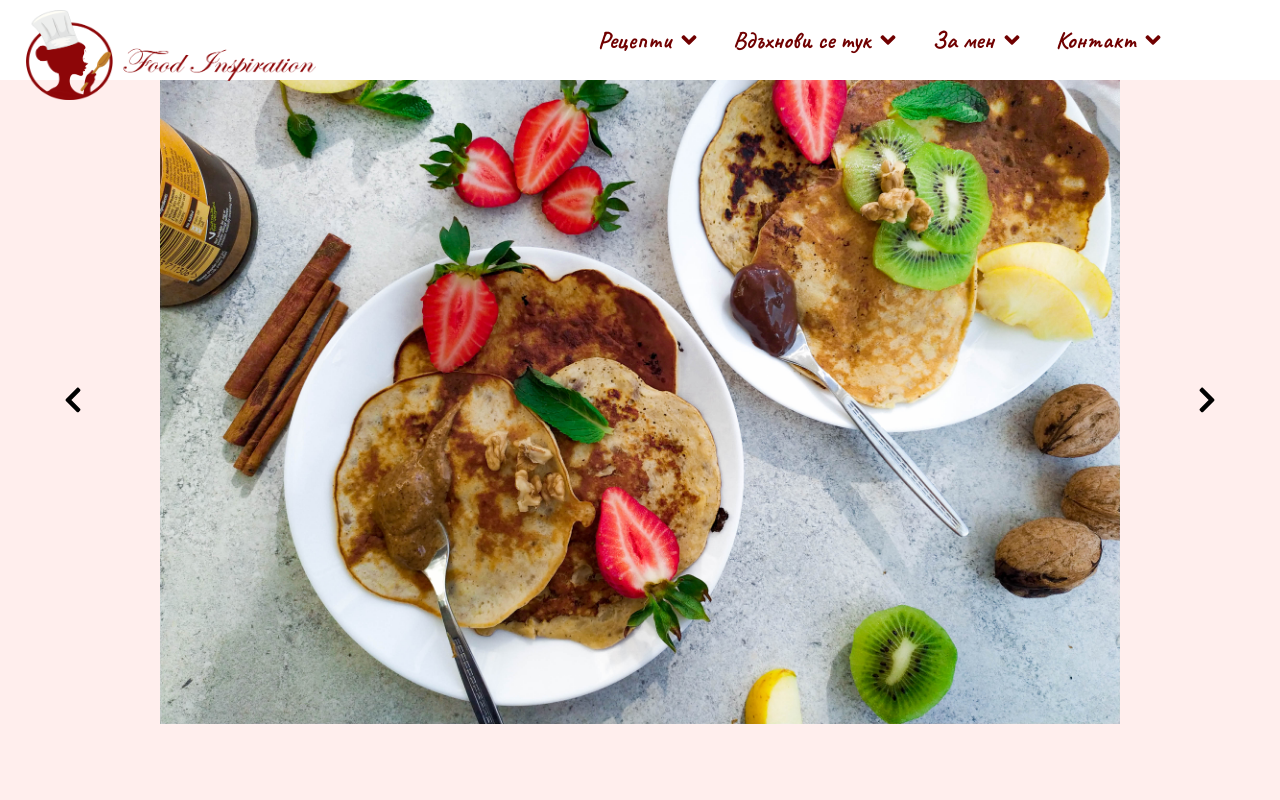
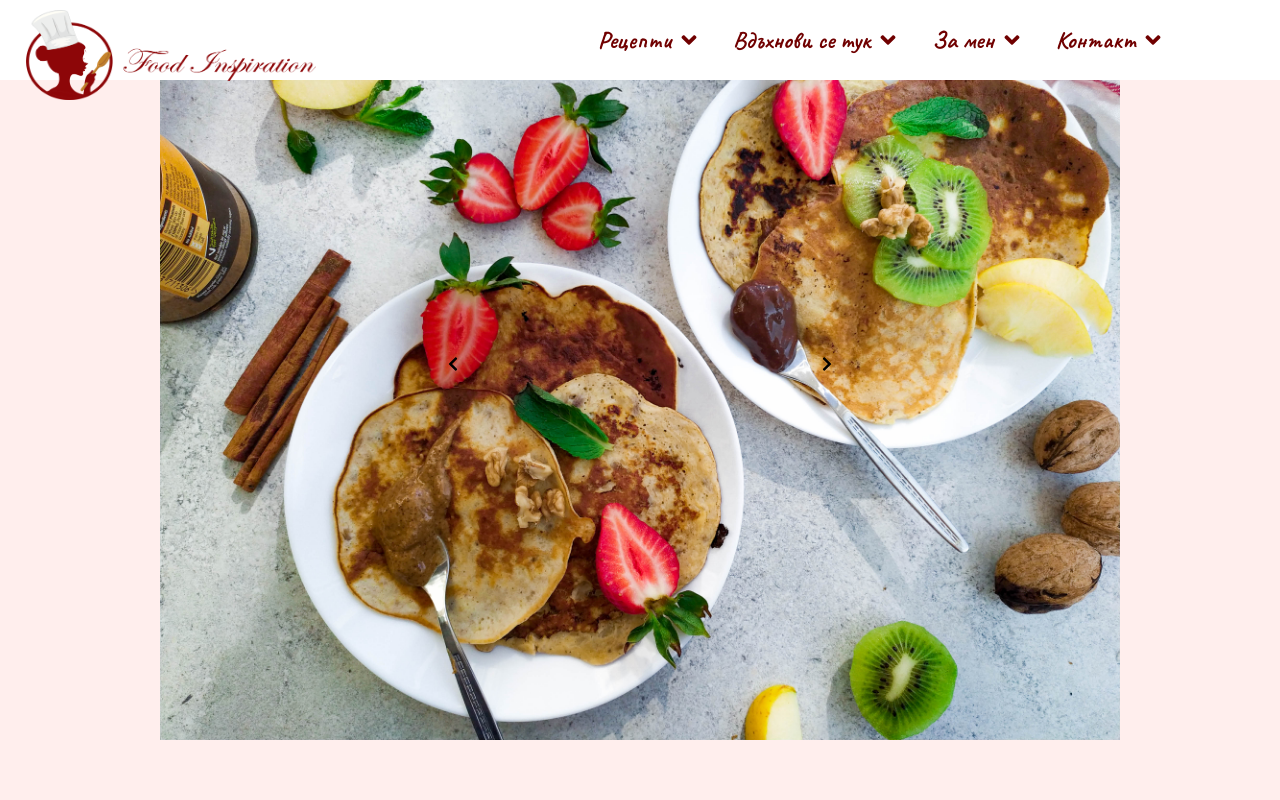
Before and after one commit to jddimov/food-blog, a React (Create React App) app: page / in a window 1280 px wide. Shown: the top 800 px of the page. Built offline with nearby package versions, Linux system fonts and the light colour scheme.

Commit message:
Carousel styling.

```diff
--- a/src/components/slideshow/components/Deck.js
+++ b/src/components/slideshow/components/Deck.js
@@ -5,6 +5,7 @@ import one from "../../Carousel/pics/(3).jpg"
 import four from '../../Carousel/pics/(4).jpg'
 import five from '../../Carousel/pics/(5).jpg'
 import six from '../../Carousel/pics/(6).jpg'
+import varna from '../../Carousel/pics/varna.jpg'
 
 import Card from './Card.js';
 
@@ -14,7 +15,7 @@ class Deck extends Component {
 
         this.state = {
             cards: [
-                <Card picsum={one} id="one" key="one" />,
+                <Card picsum={varna} id="one" key="one" />,
                 <Card picsum={four} id="two" key="two" />,
                 <Card picsum={five} id="three" key="three" />,
                 <Card picsum={six} id="four" key="four" />
@@ -40,11 +41,11 @@ class Deck extends Component {
                 (img_width_as_percentage / 100) * window.innerWidth;
 
         this.view_port.style.width = `${this.new_width}px`;
-        this.nav_buttons_container.style.width = `${nav_buttons_placement_as_percentage}vw`;
-        this.button_prev.style.width = `${(this.new_width / 2) * 0.030}px`;
-        this.button_next.style.width = `${(this.new_width / 2) * 0.030}px`;
+        // this.nav_buttons_container.style.width = `${nav_buttons_placement_as_percentage}vw`;
+        this.button_prev.style.width = `${10}px`;
+        this.button_next.style.width = `${10}px`;
 
-        this.selection_buttons_container.style.bottom = `${this.view_port.getBoundingClientRect().top}px`;
+        this.selection_buttons_container.style.bottom = `${1}vh`;
         for (let i = 0; i < this.images.children.length; i++) {
             this.selection_buttons_container.children[i].transitionDuration = '0.0s';
             this.selection_buttons_container.children[i].style.width = `${this.new_width * 0.01}px`;
@@ -58,7 +59,7 @@ class Deck extends Component {
             img_width_as_percentage = 100;
             // img_width_as_percentage = window.innerWidth < 768 ? 100 : img_width_as_percentage;
             nav_buttons_placement_as_percentage = 80;
-            // nav_buttons_placement_as_percentage = window.innerWidth < 768 ? 100 : nav_buttons_placement_as_percentage;
+             nav_buttons_placement_as_percentage = window.innerWidth < 768 ? 100 : nav_buttons_placement_as_percentage;
 
             this.new_width =
                 /Android|webOS|iPhone|iPad|iPod|BlackBerry|IEMobile|Opera Mini/i.test(navigator.userAgent) ?
@@ -67,8 +68,8 @@ class Deck extends Component {
 
             this.view_port.style.width = `${this.new_width}px`;
             this.nav_buttons_container.style.width = `${nav_buttons_placement_as_percentage}vw`;
-            this.button_prev.style.width = `${(this.new_width ) * 0.30}px`;
-            this.button_next.style.width = `${(this.new_width ) * 0.30}px`;
+            this.button_prev.style.width = `${1}vw`;
+            this.button_next.style.width = `${1}vw`;
 
             this.selection_buttons_container.style.bottom = `${this.view_port.getBoundingClientRect().top}px`;
             for (let i = 0; i < this.images.children.length; i++) {
@@ -320,8 +321,9 @@ const styles = {
     nav_buttons_container: {
         margin: 0,
         padding: 0,
-        width: '80vw',
-        position: 'absolute',
+        height: '1%',
+        width: '30vw',
+        position: 'relative',
         top: '50%',
         left: '50%',
         display: 'flex',
```
Also changed, not shown: src/components/Carousel/pics/varna.jpg (added).
